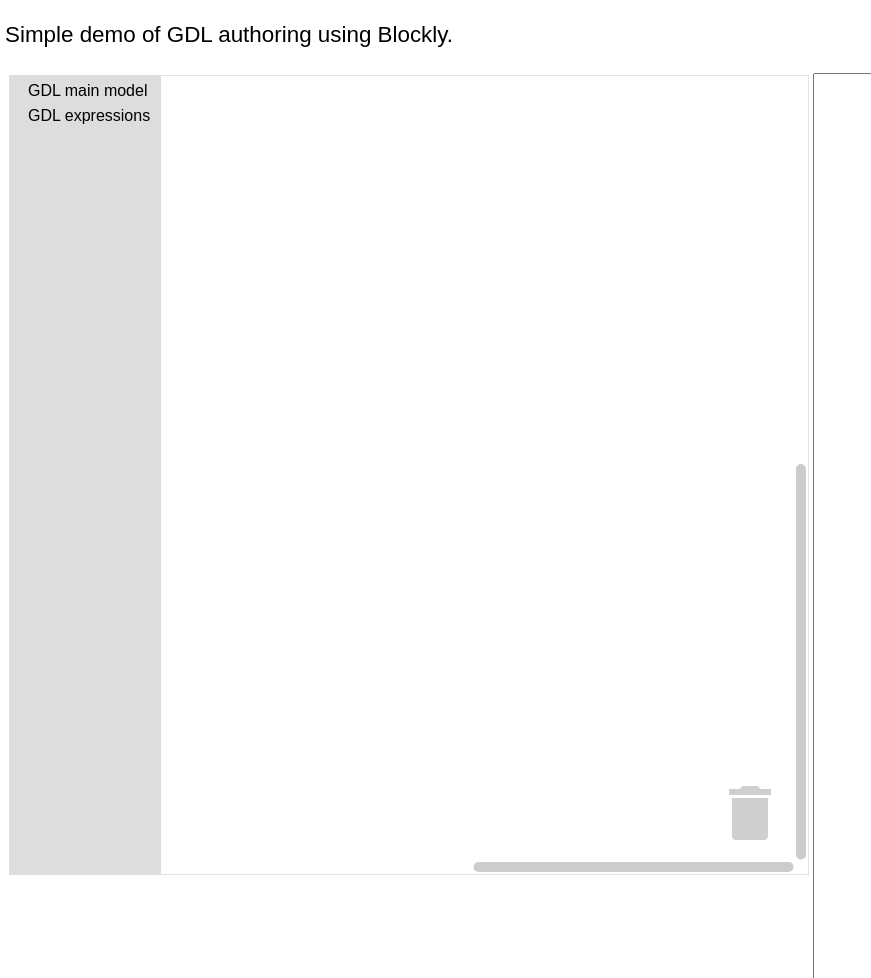
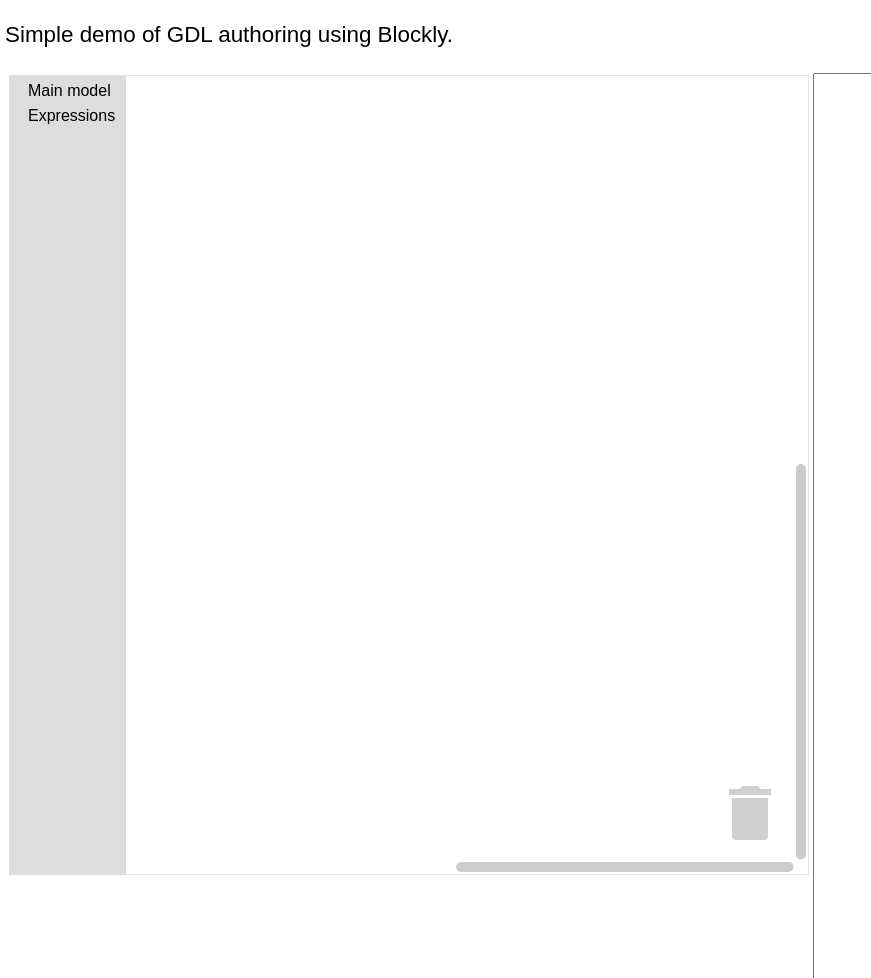
Before and after one commit to rongchen/gdl-blockly, a plain HTML site: page index.html in a window 1280 px wide. Shown: the top 978 px of the page, without its empty margins (0-871 px from the left). Drawn offline with Linux system fonts and the light colour scheme.

Commit message:
Set 4 space for indentation. Rename gdl_blocks.js to gdl_main.js.

```diff
--- a/gdl_expressions.js
+++ b/gdl_expressions.js
@@ -162,8 +162,8 @@ Blockly.GDL['variable'] = function(block) {
 };
 Blockly.Blocks['variable_exists'] = {
   init: function() {
-    this.appendValueInput("variable")
-    .setCheck(null);
+    this.appendValueInput("variable");
+    //.setCheck("variable");
     this.appendDummyInput()
     .appendField(" ")
     .appendField(new Blockly.FieldDropdown([
@@ -172,7 +172,7 @@ Blockly.Blocks['variable_exists'] = {
     this.setPreviousStatement(true, "assignment_expression");
     this.setNextStatement(true, "assignment_expression");
     this.setOutput(true, "binary_expression");
-    this.setColour(60);
+    this.setColour(65);
     this.setTooltip('Variable exists');;
   }
 };
@@ -180,7 +180,6 @@ Blockly.GDL['variable_exists'] = function(block) {
   var variable = Blockly.GDL.statementToCode(block, 'variable');
   var exists = block.getFieldValue('exists');
   var code = '"' + variable;
-  console.log("exists: " + exists);
   if(exists == "EXIST") {
     code = code + "!=null";
   } else {
@@ -189,7 +188,6 @@ Blockly.GDL['variable_exists'] = function(block) {
   code = code + '"';
   return code;
 };
-
 function nextGTCode(block) {
   if(block.data == null) {
     block.data = 'gt000' + gt_code_count;
--- a/gdl_blocks.js
+++ b/gdl_main.js
@@ -1,4 +1,4 @@
-Blockly.GDL.INDENT = '';
+Blockly.GDL.INDENT = '    ';
 var gt_code_count = 1;
 
 Blockly.Blocks['guide_definition'] = {
--- a/index.html
+++ b/index.html
@@ -6,7 +6,7 @@
   <script src="./blockly/blockly_compressed.js"></script>
   <script src="./blockly/en.js"></script>
   <script src="./gdl.js"></script>
-  <script src="./gdl_blocks.js"></script>
+  <script src="./gdl_main.js"></script>
   <script src="./gdl_expressions.js"></script>
   <style>
   html, body {
@@ -51,13 +51,13 @@
     </table>
 
     <xml id="toolbox" style="display: none">
-      <category name="GDL main model">
+      <category name="Main model">
         <block type="guide_definition"></block>
         <block type="archetype_binding"></block>
         <block type="element_binding"></block>
         <block type="rule"></block>
       </category>
-      <category name="GDL expressions">
+      <category name="Expressions">
         <block type="binary_expression"></block>
         <block type="unary_expression"></block>
         <block type="function_expression"></block>
```
